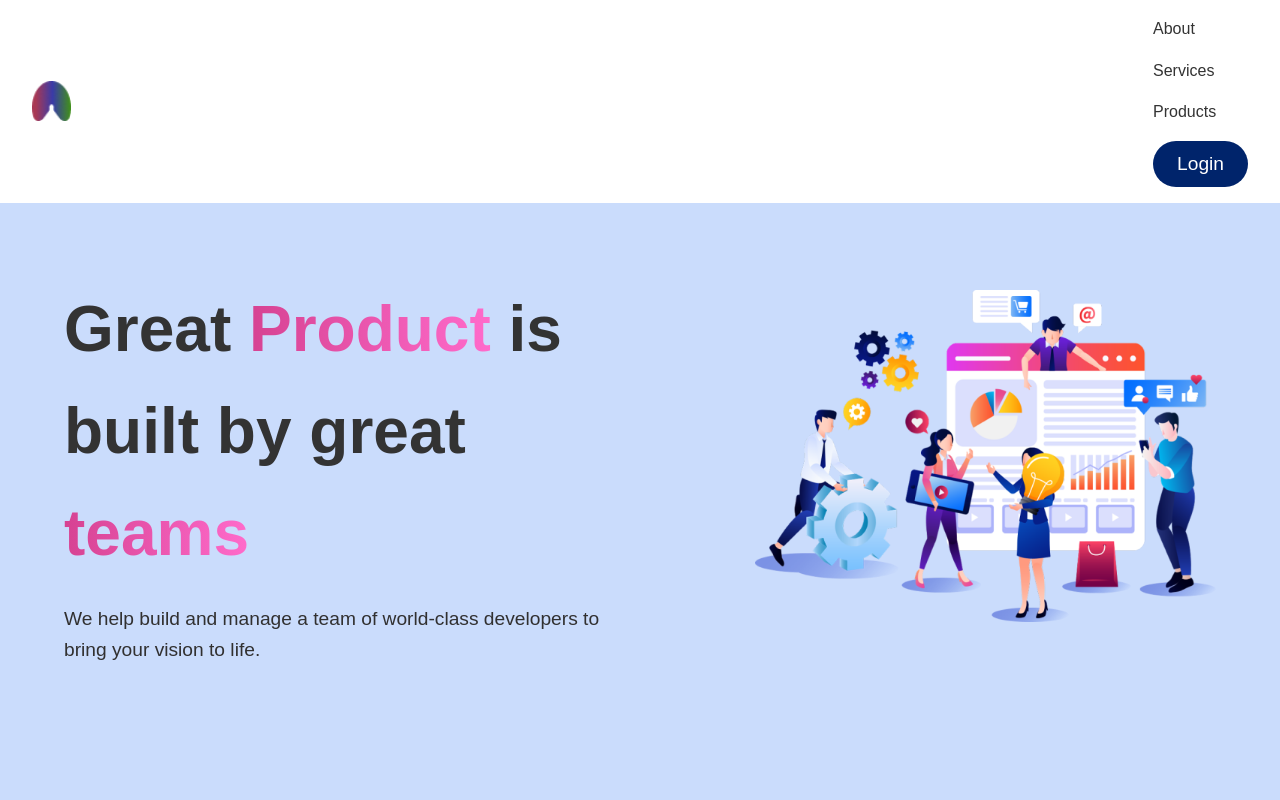
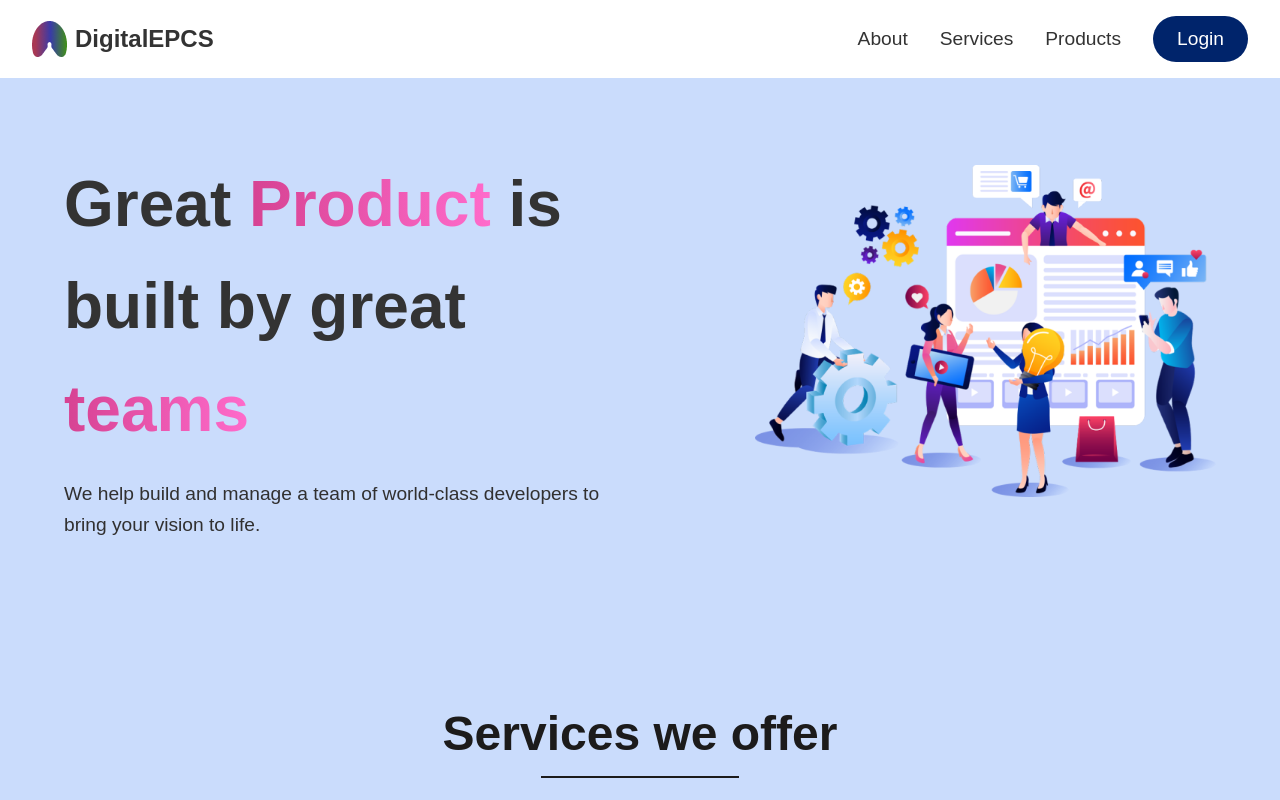
Before and after one commit to Inigojeevan/Digital, a React (Vite) app in the folder client/: page / in a window 1280 px wide. Shown: the top 800 px of the page. Built offline with nearby package versions, Linux system fonts and the light colour scheme; no server answers.

Commit message:
fix: style

```diff
--- a/client/src/components/Header.tsx
+++ b/client/src/components/Header.tsx
@@ -13,12 +13,6 @@ const HeaderContainer = styled.header`
   padding: 1rem 2rem;
   background-color: #fff;
   box-shadow: 0 2px 4px rgba(0, 0, 0, 0.1);
-
-  @media (max-width: 768px) {
-    padding: 1rem;
-    flex-direction: column;
-    align-items: flex-start;
-  }
 `;
 
 const LogoContainer = styled.div`
@@ -26,26 +20,42 @@ const LogoContainer = styled.div`
   align-items: center;
 `;
 
+const Logo = styled.div`
+  font-size: 1.5rem;
+  font-weight: bold;
+  color: #333;
+`;
+
 const LogoImage = styled.img`
   margin-right: 0.5rem;
-  height: 40px;
 `;
 
-const NavContainer = styled.nav<{ open: boolean }>`
+const NavContainer = styled.div`
   display: flex;
-  flex-direction: column;
-  gap: 1rem;
+  align-items: center;
+  gap: 2rem;
 
   @media (max-width: 768px) {
-    flex-direction: ${({ open }) => (open ? "column" : "row")};
+    flex-direction: column;
+  }
+`;
+
+const Nav = styled.nav<{ open: boolean }>`
+  display: flex;
+  gap: 2rem;
+  font-size: 1.2rem;
+  font-weight: bold;
+
+  @media (max-width: 768px) {
+    flex-direction: column;
     position: absolute;
-    top: 60px;
-    right: 1rem;
+    top: 80px;
+    left: 0;
+    right: 0;
     background: white;
-    padding: 1rem;
+    padding: 2rem;
     display: ${({ open }) => (open ? "flex" : "none")};
     box-shadow: 0 2px 4px rgba(0, 0, 0, 0.1);
-    z-index: 10;
   }
 `;
 
@@ -57,10 +67,15 @@ const NavLink = styled(ScrollLink)`
   &:hover {
     color: #007bff;
   }
+`;
+
+const Hamburger = styled.div`
+  display: none;
+  font-size: 1.5rem;
+  cursor: pointer;
 
   @media (max-width: 768px) {
-    text-align: center;
-    padding: 0.5rem 0;
+    display: block;
   }
 `;
 
@@ -71,22 +86,6 @@ const StyledLink = styled(Link)`
   cursor: pointer;
   &:hover {
     color: #0056b3;
-  }
-
-  @media (max-width: 768px) {
-    text-align: center;
-    padding: 0.5rem 0;
-  }
-`;
-
-const Hamburger = styled.div`
-  display: none;
-  font-size: 1.5rem;
-  cursor: pointer;
-
-  @media (max-width: 768px) {
-    display: block;
-    margin-left: auto;
   }
 `;
 
@@ -126,29 +125,54 @@ const Header: React.FC = () => {
     <HeaderContainer>
       <LogoContainer>
         <LogoImage src={logo} alt="Logo" />
+        <Logo>DigitalEPCS</Logo>
       </LogoContainer>
       <Hamburger onClick={() => setNavOpen(!navOpen)}>
         {navOpen ? <FaTimes /> : <FaBars />}
       </Hamburger>
-      <NavContainer open={navOpen}>
-        <NavLink to="about" smooth={true} duration={500} onClick={() => setNavOpen(false)}>
-          About
-        </NavLink>
-        <NavLink to="services" smooth={true} duration={500} onClick={() => setNavOpen(false)}>
-          Services
-        </NavLink>
-        <NavLink to="products" smooth={true} duration={500} onClick={() => setNavOpen(false)}>
-          Products
-        </NavLink>
-        {isSignedIn && (
-          <StyledLink to="/profile" onClick={() => setNavOpen(false)}>
-            Profile
-          </StyledLink>
-        )}
+      <NavContainer>
+        <Nav open={navOpen}>
+          <NavLink to="about" smooth={true} duration={500}>About</NavLink>
+          <NavLink to="services" smooth={true} duration={500}>Services</NavLink>
+          <NavLink to="products" smooth={true} duration={500}>Products</NavLink>
+          {isSignedIn && (
+            <>
+              <StyledLink to="/timecard">
+                Profile
+              </StyledLink>
+            </>
+          )}
+        </Nav>
         {isSignedIn ? (
-          <Button onClick={handleLogoutClick}>Logout</Button>
+          <>
+            <Button
+              onClick={handleLogoutClick}
+              style={{ display: navOpen ? "block" : "none" }}
+            >
+              Logout
+            </Button>
+            <Button
+              onClick={handleLogoutClick}
+              style={{ display: navOpen ? "none" : "block" }}
+            >
+              Logout
+            </Button>
+          </>
         ) : (
-          <Button onClick={handleLoginClick}>Login</Button>
+          <>
+            <Button
+              onClick={handleLoginClick}
+              style={{ display: navOpen ? "block" : "none" }}
+            >
+              Login
+            </Button>
+            <Button
+              onClick={handleLoginClick}
+              style={{ display: navOpen ? "none" : "block" }}
+            >
+              Login
+            </Button>
+          </>
         )}
       </NavContainer>
     </HeaderContainer>
--- a/client/src/components/ProfileHeader.tsx
+++ b/client/src/components/ProfileHeader.tsx
@@ -4,6 +4,10 @@ import { FaBars, FaTimes } from "react-icons/fa";
 import { useClerk, useUser } from "@clerk/clerk-react";
 import { Link } from "react-router-dom";
 import logo from "../assets/logo.png";
+
+interface NavContainerProps {
+  open: boolean;
+}
 
 const HeaderContainer = styled.header`
   display: flex;
@@ -15,8 +19,7 @@ const HeaderContainer = styled.header`
 
   @media (max-width: 768px) {
     padding: 1rem;
-    flex-direction: column;
-    align-items: flex-start;
+    justify-content: center;
   }
 `;
 
@@ -30,24 +33,25 @@ const LogoImage = styled.img`
   height: 40px;
 `;
 
-const NavContainer = styled.nav<{ open: boolean }>`
+const NavContainer = styled.div<NavContainerProps>`
   display: flex;
-  gap: 2rem;
-  font-size: 1.2rem;
-  font-weight: bold;
+  flex-direction: column;
+  gap: 1rem;
+  position: absolute;
+  top: 80px;
+  left: 0;
+  right: 0;
+  background: white;
+  padding: 1rem;
+  box-shadow: 0 2px 4px rgba(0, 0, 0, 0.1);
+  display: ${({ open }) => (open ? "flex" : "none")};
+  align-items: center;
 
-  @media (max-width: 768px) {
+  @media (min-width: 769px) {
+    position: static;
     flex-direction: row;
-    justify-content: flex-end;
-    width: 100%;
-    margin-top: 1rem;
-    display: ${({ open }) => (open ? "flex" : "none")};
-    position: absolute;
-    top: 50px;
-    left: 0;
-    background: white;
-    padding: 1rem;
-    box-shadow: 0 2px 4px rgba(0, 0, 0, 0.1);
+    gap: 2rem;
+    display: flex;
   }
 `;
 
@@ -61,7 +65,9 @@ const NavLink = styled(Link)`
   }
 
   @media (max-width: 768px) {
-    padding: 1rem;
+    padding: 0.5rem 1rem;
+    width: 100%;
+    text-align: center;
   }
 `;
 
@@ -72,7 +78,6 @@ const Hamburger = styled.div`
 
   @media (max-width: 768px) {
     display: block;
-    margin-left: auto;
   }
 `;
 
@@ -90,7 +95,7 @@ const Button = styled.button`
 
   @media (max-width: 768px) {
     margin-top: 1rem;
-    padding: 0.5rem 1rem;
+    width: 100%;
   }
 `;
 
```
